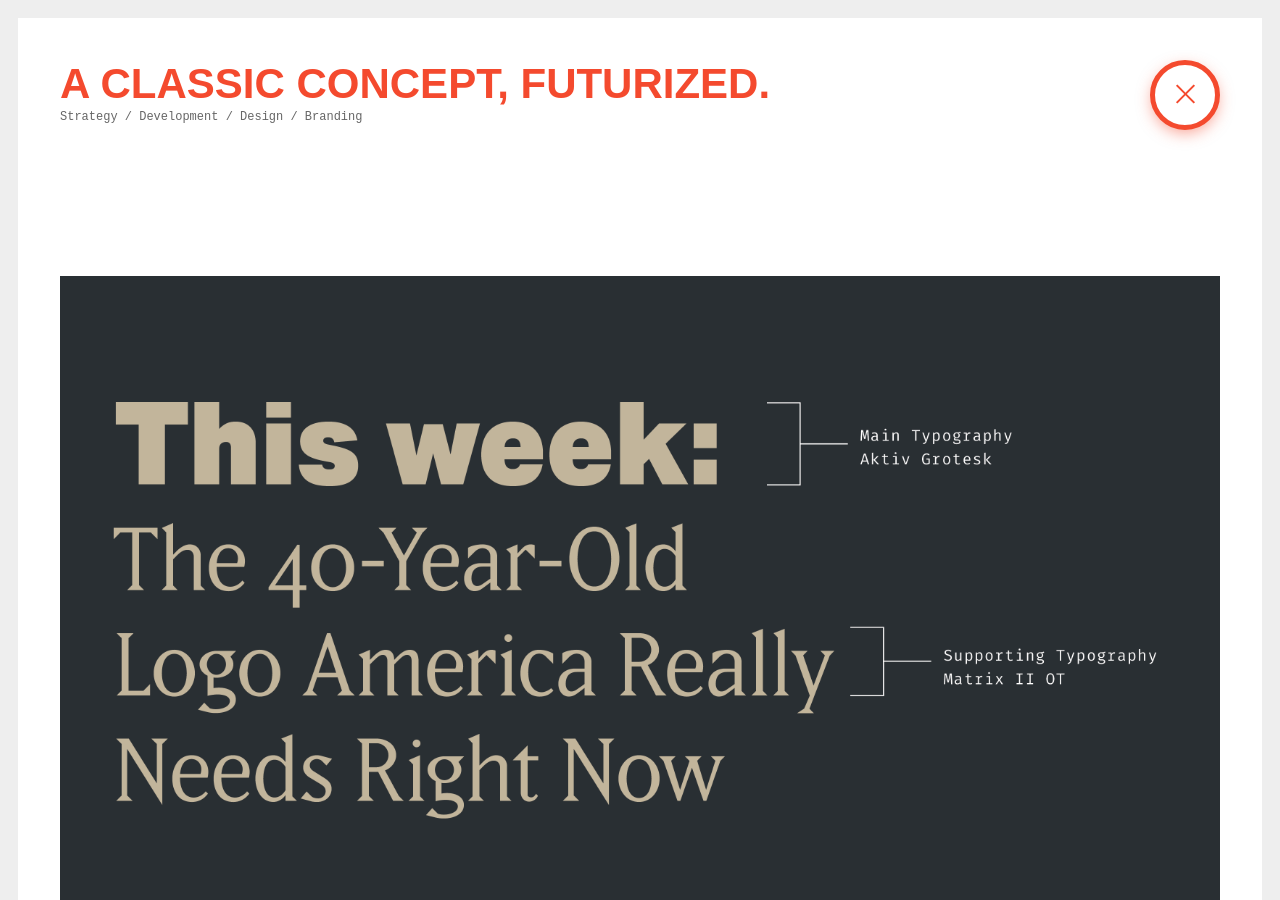
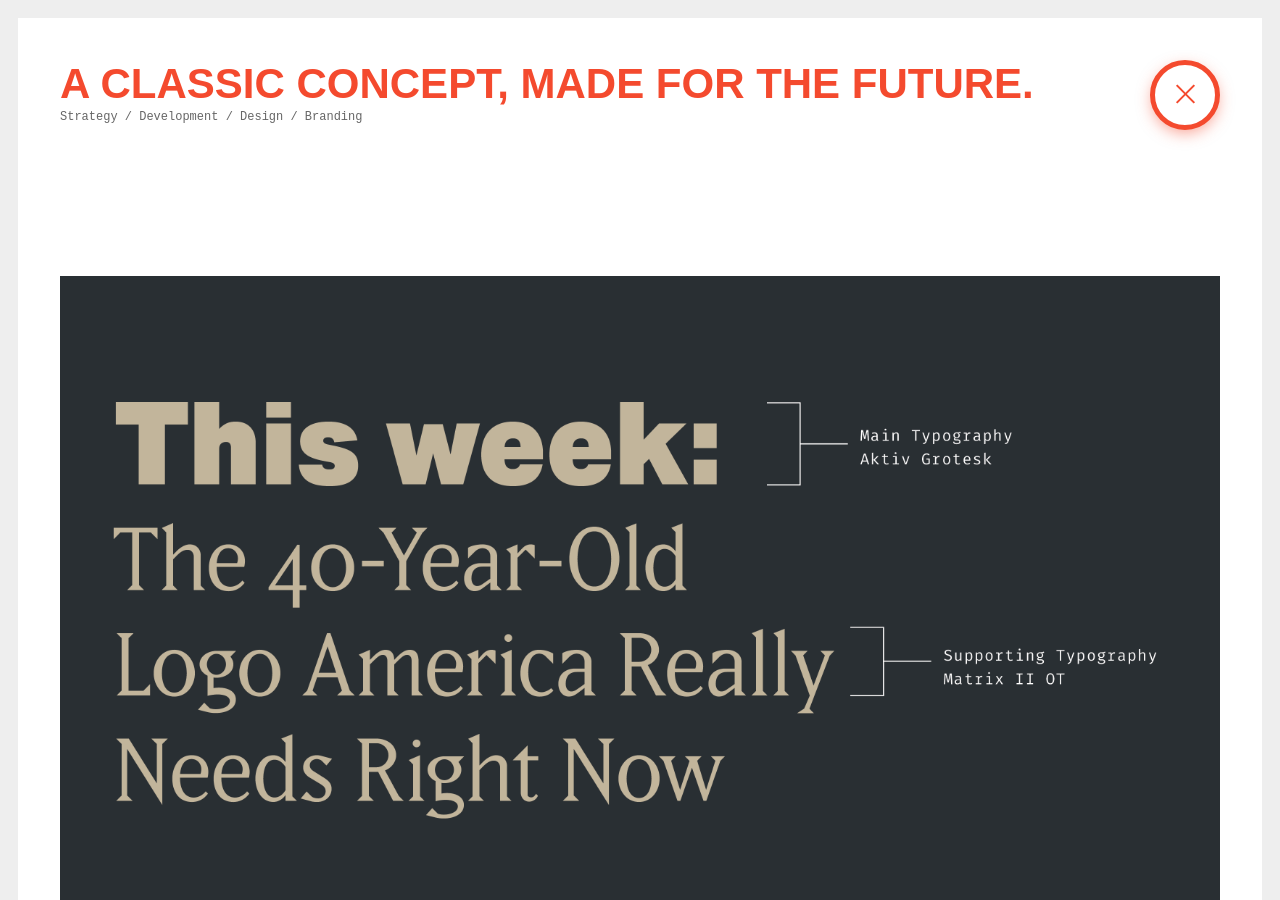
Before and after one commit to ThinkPuro/thinkpuro.github.io, a Jekyll site: the page built from _posts/2016-10-31-the-articles-club.md, in a window 1280 px wide and 900 px high. Built offline with Jekyll 4.4.1, drawn with Linux system fonts in a browser that asks for light colours; nearby versions of some CDN libraries.

Commit message:
The Articles Club project name change

```diff
--- a/_posts/2016-10-31-the-articles-club.md
+++ b/_posts/2016-10-31-the-articles-club.md
@@ -1,6 +1,6 @@
 ---
 layout: post
-title:  "A Classic Concept, Futurized."
+title:  "A Classic Concept, Made for the Future."
 description: Strategy / Development / Design / Branding
 date:   2016-10-31 09:11:03
 bgimg: '/tac/tac.png'
```
Also changed, not shown: 2 other files.
